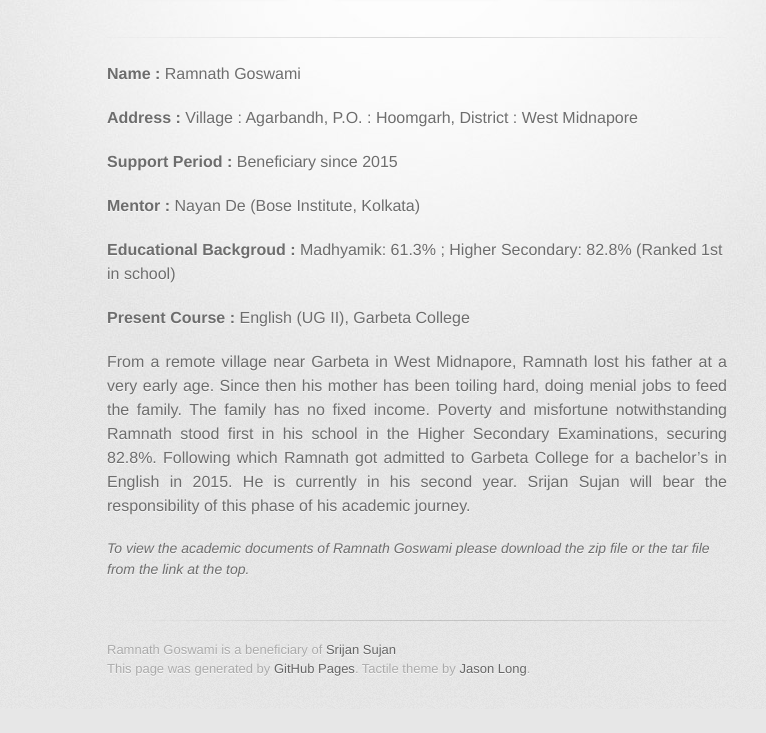
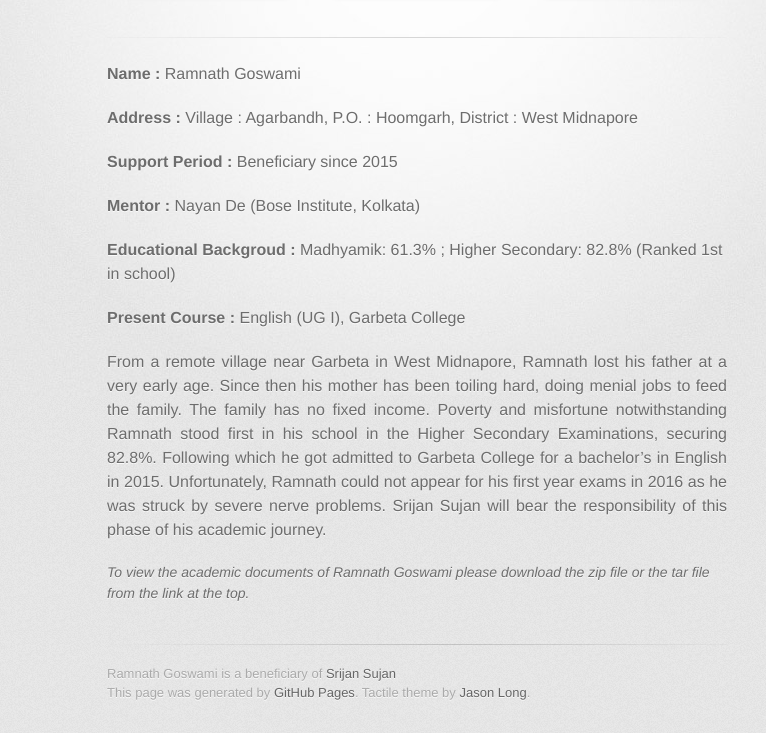
Before and after one commit to srijansujan/ramnathgoswami, a plain HTML site: page index.html in a window 1280 px wide. Shown: the part 178-911 px from the top of the page, without its empty margins (223-989 px from the left). Before the commit the page ends 887 px from the top, so only its background shows below. Drawn offline with Linux system fonts and the light colour scheme; a web font is replaced by a local one.

Commit message:
Create index.html

```diff
--- a/index.html
+++ b/index.html
@@ -41,9 +41,9 @@
 
 <p><strong>Educational Backgroud :</strong> Madhyamik: 61.3% ; Higher Secondary: 82.8% (Ranked 1st in school)</p>
 
-<p><strong>Present Course :</strong> English (UG II), Garbeta College</p>
+<p><strong>Present Course :</strong> English (UG I), Garbeta College</p>
 
-<p align="justify"> From a remote village near Garbeta in West Midnapore, Ramnath lost his father at a very early age. Since then his mother has been toiling hard, doing menial jobs to feed the family. The family has no fixed income. Poverty and misfortune notwithstanding Ramnath stood first in his school in the Higher Secondary Examinations, securing 82.8%. Following which Ramnath got admitted to Garbeta College for a bachelor’s in English in 2015. He is currently in his second year. Srijan Sujan will bear the responsibility of this phase of his academic journey. </p>
+<p align="justify"> From a remote village near Garbeta in West Midnapore, Ramnath lost his father at a very early age. Since then his mother has been toiling hard, doing menial jobs to feed the family. The family has no fixed income. Poverty and misfortune notwithstanding Ramnath stood first in his school in the Higher Secondary Examinations, securing 82.8%. Following which he got admitted to Garbeta College for a bachelor’s in English in 2015. Unfortunately, Ramnath could not appear for his first year exams in 2016 as he was struck by severe nerve problems. Srijan Sujan will bear the responsibility of this phase of his academic journey. </p>
 
 <p style="font-size:14px"><em>To view the academic documents of Ramnath Goswami please download the zip file or the tar file from the link at the top.</em></p>
         </section>
```
